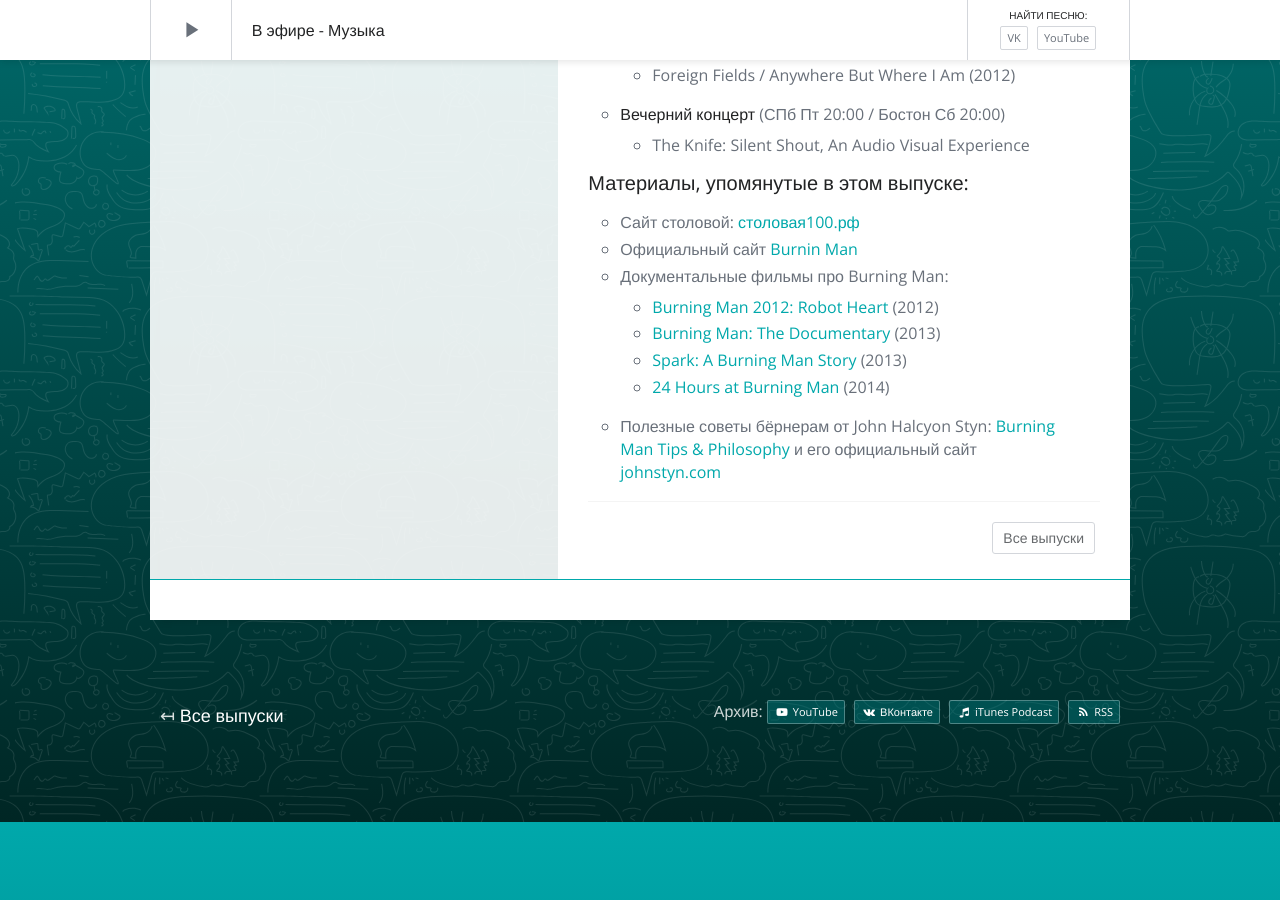
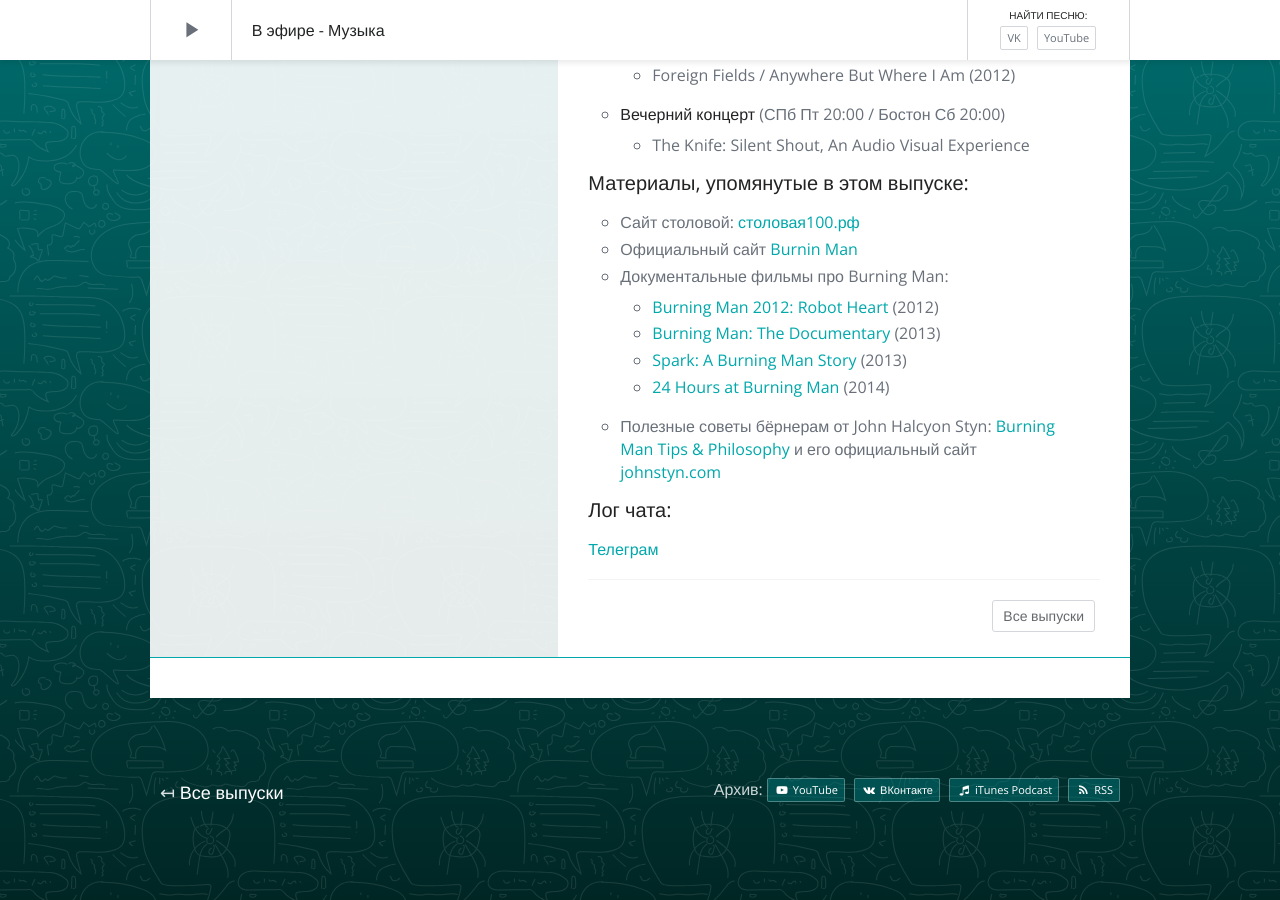
Before and after one commit to tretten/site-moonant, a Jekyll site: the page built from _posts/sunday-live/2016-03-27-007.md, in a window 1280 px wide and 900 px high, scrolled down 775 px. Built offline with Jekyll 4.4.1, drawn with Linux system fonts in a browser that asks for light colours; nearby versions of some CDN libraries; library files that are not in the unit come from our copies; a script that is not in the unit is left out; comment, search, counter and statistics services are not loaded; before the commit the page ends 1597 px from its top, so only the background shows below that.

Commit message:
+ лог чата

```diff
--- a/_posts/sunday-live/2016-03-27-007.md
+++ b/_posts/sunday-live/2016-03-27-007.md
@@ -28,7 +28,6 @@
     - Rokia Traoré / Beautiful Africa (2013)
     - Thievery Corporation / The Mirror Conspiracy (2000)
     - Foreign Fields / Anywhere But Where I Am (2012)
-
 - **Вечерний концерт** (СПб Пт 20:00 / Бостон Сб 20:00)
     - The Knife: Silent Shout, An Audio Visual Experience
 
@@ -36,8 +35,11 @@
 - Сайт столовой: [столовая100.рф](http://столовая100.рф/)
 - Официальный сайт [Burnin Man](http://burningman.org)
 - Документальные фильмы про Burning Man:
-  - [Burning Man 2012: Robot Heart](https://youtu.be/oGTjHSBYQLw) (2012)
-  - [Burning Man: The Documentary](https://youtu.be/H0NdVn2O1WY) (2013)
-  - [Spark: A Burning Man Story](https://youtu.be/kGkmUcyqLGA) (2013)
-  - [24 Hours at Burning Man](https://youtu.be/LsbOhv-acLI) (2014)
+    - [Burning Man 2012: Robot Heart](https://youtu.be/oGTjHSBYQLw) (2012)
+    - [Burning Man: The Documentary](https://youtu.be/H0NdVn2O1WY) (2013)
+    - [Spark: A Burning Man Story](https://youtu.be/kGkmUcyqLGA) (2013)
+    - [24 Hours at Burning Man](https://youtu.be/LsbOhv-acLI) (2014)
 - Полезные советы бёрнерам от John Halcyon Styn: [Burning Man Tips & Philosophy](https://www.youtube.com/playlist?list=PL9B913DEACD00EE20) и его официальный сайт [johnstyn.com](http://www.johnstyn.com)
+
+#### Лог чата:
+[Телеграм](https://telegram.me/joinchat/AA6N3wg0XbmVr-XDr6hgVg)
```
